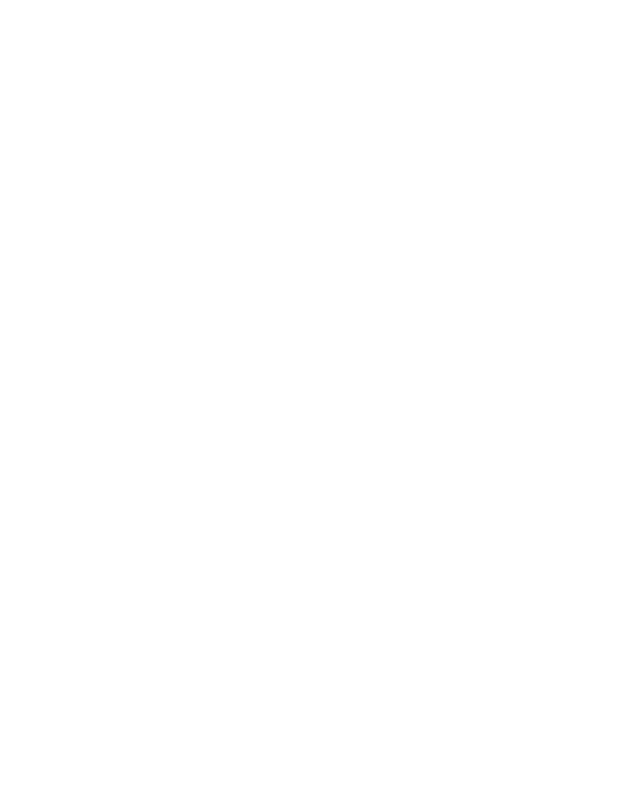
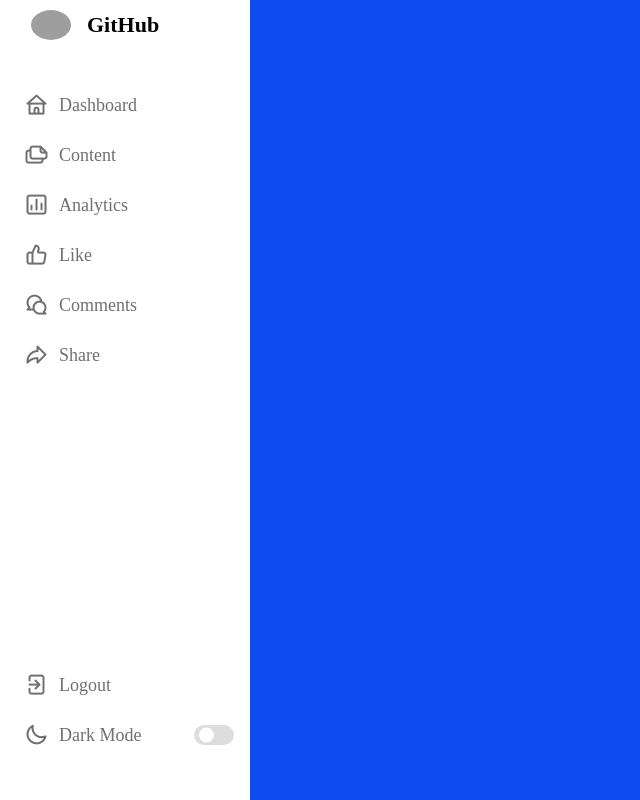
Before and after one commit to mohsin19295/Dashboard, a plain HTML site: page index.html in a window 1280 px wide. Shown: the whole page, without its empty margins (0-640 px from the left). Drawn offline with nearby package versions, Linux system fonts and the light colour scheme; grey boxes are pictures that could not be loaded.

Commit message:
till dark-mode

```diff
--- a/index.html
+++ b/index.html
@@ -1,12 +1,70 @@
 <!DOCTYPE html>
 <html lang="en">
+
 <head>
     <meta charset="UTF-8">
     <meta http-equiv="X-UA-Compatible" content="IE=edge">
     <meta name="viewport" content="width=device-width, initial-scale=1.0">
-    <title>Document</title>
+    <title>Dashboard</title>
+
+    <link rel="stylesheet" href="https://unicons.iconscout.com/release/v4.0.0/css/line.css">
+
+    <link rel="stylesheet" href="./style.css">
 </head>
+
 <body>
+    <nav>
+        <div class="logo-name">
+            <div class="logo-image">
+                <img src="https://github.githubassets.com/images/modules/logos_page/GitHub-Mark.png" alt="">
+            </div>
+            <span class="logo-name">GitHub</span>
+        </div>
 
+        <div class="menu-items">
+            <ul class="nav-links">
+                <li><a href="#">
+                        <i class="uil uil-home"></i> <span class="link-name">Dashboard</span>
+                    </a></li>
+                <li><a href="#">
+                        <i class="uil uil-files-landscapes"></i> <span class="link-name">Content</span>
+                    </a></li>
+                <li><a href="#">
+                        <i class="uil uil-chart"></i> <span class="link-name">Analytics</span>
+                    </a></li>
+                <li><a href="#">
+                        <i class="uil uil-thumbs-up"></i> <span class="link-name">Like</span>
+                    </a></li>
+                <li><a href="#">
+                        <i class="uil uil-comments"></i> <span class="link-name">Comments</span>
+                    </a></li>
+                <li><a href="#">
+                        <i class="uil uil-share"></i> <span class="link-name">Share</span>
+                    </a></li>
+            </ul>
+
+            <ul class="logout-mode">
+                <li>
+                    <a href="#">
+                        <i class="uil uil-signout"></i>
+                        <span class="link-name">Logout</span>
+                    </a>
+                </li>
+
+                <li class="mode">
+                    <a href="#">
+                        <i class="uil uil-moon"></i>
+                        <span class="link-name">Dark Mode</span>
+                    </a>
+
+                    <div class="mode-toggle">
+                        <span class="switch"></span>
+                    </div>
+                </li>
+            </ul>
+        </div>
+    </nav>
+
+    <script src="script.js"></script>
 </body>
 </html>
--- a/script.js
+++ b/script.js
@@ -0,0 +1,6 @@
+const body = document.querySelector("body"),
+  modeToggle = body.querySelector(".mode-toggle");
+
+modeToggle.addEventListener("click", () => {
+  body.classList.toggle("dark");
+});
--- a/style.css
+++ b/style.css
@@ -0,0 +1,168 @@
+* {
+  margin: 0;
+  padding: 0;
+  box-sizing: border-box;
+}
+
+:root {
+  /* **colors** */
+  --primary-color: #0e4bf1;
+  --panel-color: #fff;
+  --text-color: #000;
+  --black-light-color: #707070;
+  --border-color: #e6e5e5;
+  --togle-color: #ddd;
+  --box1-color: #4DA3FF;
+  --box2-color: #FFE6AC;
+  --box3-color: #E7D1FC;
+  --title-icon-color: #FFF;
+
+  /* **Transition** */
+  --tran-05: all 0.5s ease;
+  --tran-03: all 0.3s ease;
+  --tran-02: all 0.2s ease;
+}
+
+body {
+  min-height: 100vh;
+  background-color: var(--primary-color);
+}
+
+body.dark {
+  --primary-color: #3A3b3C;
+  --panel-color: #242526;
+  --text-color: #CCC;
+  --black-light-color: #CCC;
+  --border-color: #4D4C4C;
+  --togle-color: #FFF;
+  --box1-color: #3A3b3C;
+  --box2-color: #3A3b3C;
+  --box3-color: #3A3b3C;
+  --title-icon-color: #CCC;
+}
+
+nav {
+  position: fixed;
+  top: 0;
+  left: 0;
+  height: 100%;
+  width: 250px;
+  padding: 10px 14px;
+  background-color: var(--panel-color);
+}
+
+nav .logo-name {
+  display: flex;
+  align-items: center;
+}
+
+nav .logo-image {
+  display: flex;
+  justify-content: center;
+  min-width: 45px;
+}
+
+nav .logo-image img {
+  width: 40px;
+  object-fit: cover;
+  border-radius: 50%;
+}
+
+nav .logo-name {
+  margin-left: 14px;
+  font-weight: 600;
+  font-size: 22px;
+  color: var(--text-color);
+}
+
+nav .menu-items {
+  margin-top: 40px;
+  height: calc(100% - 100px);
+  display: flex;
+  flex-direction: column;
+  justify-content: space-between;
+}
+
+nav .menu-items li {
+  list-style: none;
+}
+
+.menu-items li a {
+  text-decoration: none;
+  display: flex;
+  height: 50px;
+  align-items: center;
+  position: relative;
+}
+
+.menu-items li a:hover:before {
+  content: "";
+  position: absolute;
+  left: -7px;
+  height: 5px;
+  width: 5px;
+  border-radius: 50%;
+  background-color: var(--primary-color);
+}
+.menu-items li a i {
+  font-size: 24px;
+  min-width: 45px;
+  height: 100%;
+  display: flex;
+  align-items: center;
+  justify-content: center;
+  color: var(--black-light-color);
+}
+
+.menu-items li a .link-name {
+  font-size: 18px;
+  font-weight: 400;
+  color: var(--black-light-color);
+}
+
+.menu-items li a:hover i,
+.menu-items li a:hover .link-name {
+  color: var(--primary-color);
+}
+
+.menu-items .mode {
+  display: flex;
+  align-items: center;
+}
+
+.menu-items .mode-toggle {
+  position: absolute;
+  height: 40px;
+  min-width: 45px;
+  right: 14px;
+  display: flex;
+  align-items: center;
+  justify-content: center;
+  cursor: pointer;
+}
+
+.mode-toggle .switch {
+  position: relative;
+  height: 20px;
+  width: 40px;
+  display: inline-block;
+  border-radius: 25px;
+  background-color: var(--togle-color);
+}
+
+.switch:before {
+  content: "";
+  position: absolute;
+  left: 5px;
+  top: 50%;
+  height: 15px;
+  width: 15px;
+  border-radius: 50%;
+  background-color: var(--panel-color);
+  transform: translateY(-50%);
+  transition: var(--tran-03)
+}
+
+body.dark .switch:before{
+     left: 20px;
+}
```
